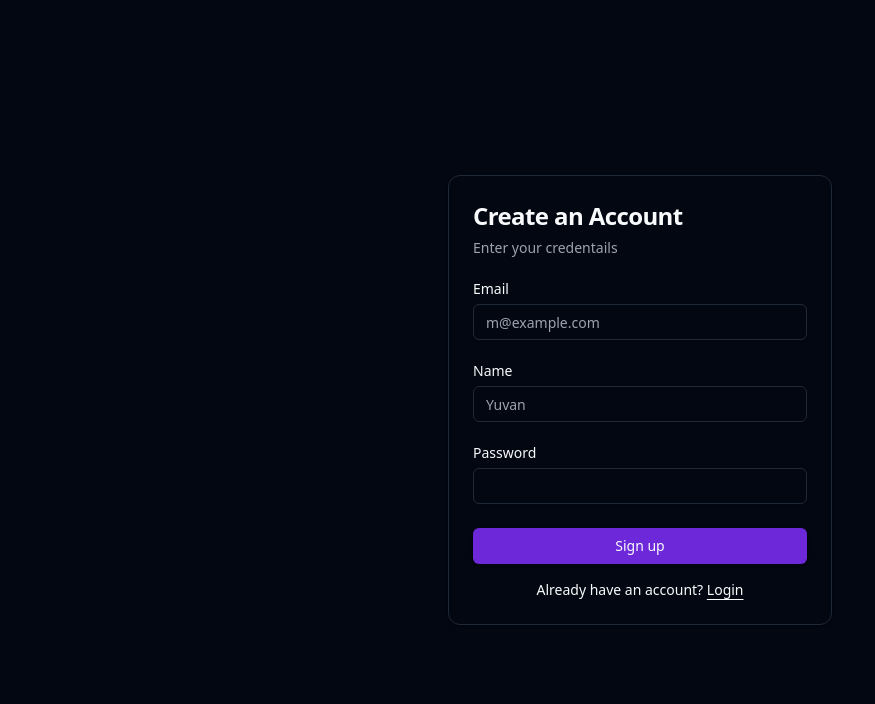
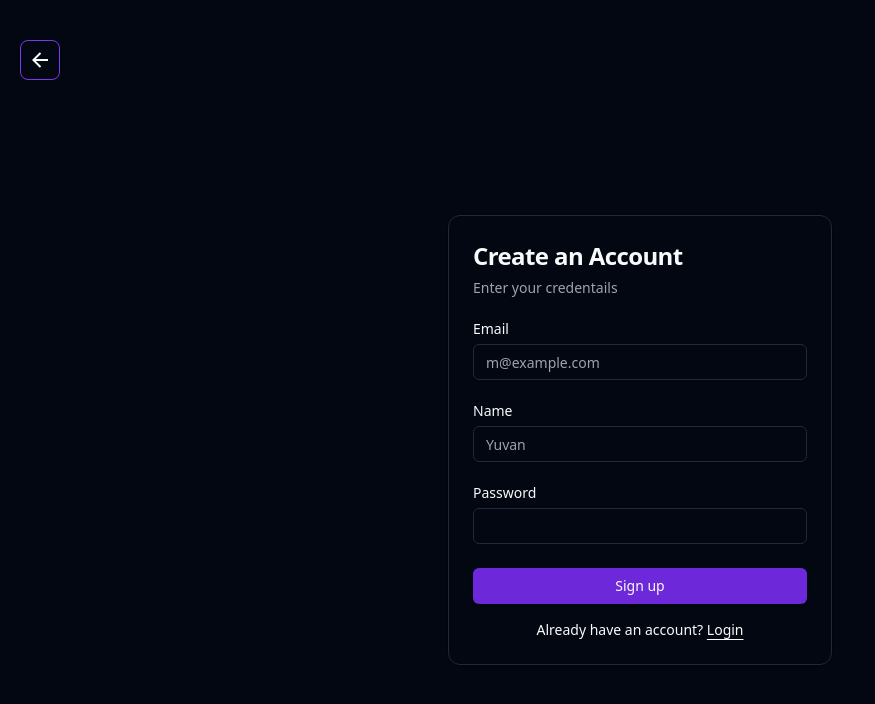
Before and after one commit to YuvanX/thoughts, a React (Vite) app in the folder frontend/: page /signup in a window 1280 px wide. Shown: the top 704 px of the page, without its empty margins (0-875 px from the left). Built offline with nearby package versions, Linux system fonts and the light colour scheme.

Commit message:
AddedNavigationArrow

```diff
--- a/frontend/package.json
+++ b/frontend/package.json
@@ -35,6 +35,7 @@
     "react": "^18.3.1",
     "react-dom": "^18.3.1",
     "react-router-dom": "^7.1.1",
+    "remixicon": "^4.6.0",
     "tailwind-merge": "^2.6.0",
     "tailwindcss-animate": "^1.0.7"
   },
--- /dev/null
+++ b/frontend/src/components/Arrow.tsx
@@ -0,0 +1,15 @@
+import {  RiArrowLeftLine } from "@remixicon/react"
+import { useNavigate } from "react-router-dom"
+
+const ArrowButton = () => {
+    const navigate = useNavigate();
+  return (
+    <div className="w-10 h-10 rounded-lg border border-customColor flex items-center justify-center  cursor-pointer">
+        <div onClick={() => navigate(-1)}>
+            <RiArrowLeftLine />
+        </div>
+    </div>
+  )
+}
+
+export default ArrowButton
--- a/frontend/src/components/BlogPage.tsx
+++ b/frontend/src/components/BlogPage.tsx
@@ -24,7 +24,7 @@ const BlogPage = ({
   }), [content])
 
   return (
-    <div className="flex justify-center pt-10 overflow-y-scroll">
+    <div className="flex justify-center overflow-y-scroll">
       <div className="max-w-3xl min-w-[350px] md:min-w-[500px] lg:min-w-[600px] px-4">
         <h1 className="text-4xl font-bold">{title}</h1>
         <div className="flex items-center gap-4 mt-6">
--- a/frontend/src/components/UserHeader.tsx
+++ b/frontend/src/components/UserHeader.tsx
@@ -76,7 +76,7 @@ const UserHeader = ({
   }
 
   return (
-    <div className="flex flex-col items-center h-56 mt-28">
+    <div className="flex flex-col items-center h-56 mt-20">
       <div className="w-20 h-20 bg-customColor rounded-full flex items-center justify-center text-xl mb-5">
         <span className="font-space text-3xl">{localStorage.getItem("name")?.[0]}</span>
       </div>
--- a/frontend/src/components/signup-form.tsx
+++ b/frontend/src/components/signup-form.tsx
@@ -13,6 +13,8 @@ import { useState } from "react"
 import { useNavigate } from "react-router-dom"
 import axios from "axios"
 import { BACKEND_URL } from "@/config"
+
+import ArrowButton from "./Arrow"
 
 export function SignUpForm({
   className,
@@ -37,7 +39,8 @@ export function SignUpForm({
     navigate("/blogs")
   }
   return (
-    <div className={cn("flex flex-col gap-6", className)} {...props}>
+    <div>
+      <div className={cn("flex flex-col gap-6", className)} {...props}>
       <Card>
         <CardHeader>
           <CardTitle className="text-2xl">Create an Account</CardTitle>
@@ -95,5 +98,6 @@ export function SignUpForm({
         </CardContent>
       </Card>
     </div>
+    </div>
   )
 }
--- a/frontend/src/components/skeletons/BlogPageSkeleton.tsx
+++ b/frontend/src/components/skeletons/BlogPageSkeleton.tsx
@@ -33,7 +33,7 @@ const BlogPageSkeleton = () => {
     },
   ];
   return (
-    <div className="min-h-screen bg-background px-10 lg:px-20  pt-28">
+    <div className="min-h-screen bg-background px-10 lg:px-20 pt-28">
       <main className="container py-8">
         <div className="grid gap-6 md:grid-cols-2 lg:grid-cols-3">
           {blogs.map((blog) => {
--- a/frontend/src/pages/Blogs.tsx
+++ b/frontend/src/pages/Blogs.tsx
@@ -6,7 +6,6 @@ const Blogs = () => {
   return (
     <div>
       <NavBar />
-
       <BlogComponent />
     </div>
   );
--- a/frontend/src/pages/DetailedBlogPage.tsx
+++ b/frontend/src/pages/DetailedBlogPage.tsx
@@ -5,6 +5,7 @@ import { useEffect, useState } from "react";
 import { useParams } from "react-router-dom";
 import DetailedBlogPageSkeleton from "@/components/skeletons/DetailedBlogPage";
 import NavBar from "@/components/NavBar";
+import ArrowButton from "@/components/Arrow";
 
 type Blog = {
   id: string;
@@ -46,7 +47,8 @@ const DetailedBlogPage = () => {
     <div>
       <NavBar/>
       <div>
-      {loading ? <DetailedBlogPageSkeleton/> : <div className="pt-28">
+      {loading ? <DetailedBlogPageSkeleton/> : <div className="pt-16">
+        <div className="mt-10 ml-4 lg:ml-20 mb-5"><ArrowButton/></div>
       <BlogPage
         id={blog.id}
         author={blog.author.name}
--- a/frontend/src/pages/SignIn.tsx
+++ b/frontend/src/pages/SignIn.tsx
@@ -1,10 +1,16 @@
+import ArrowButton from "@/components/Arrow";
 import { LoginForm } from "@/components/signin-form";
 
 const SignIn = () => {
   return (
-    <div className="flex min-h-svh w-full items-center justify-center p-6 md:p-10">
-      <div className="w-full max-w-sm">
-        <LoginForm />
+    <div className="flex flex-col min-h-screen">
+      <div className="mt-10 ml-5">
+        <ArrowButton />
+      </div>
+      <div className="flex flex-grow items-center justify-center p-6 md:p-10">
+        <div className="w-full max-w-sm">
+          <LoginForm />
+        </div>
       </div>
     </div>
   );
--- a/frontend/src/pages/SignUp.tsx
+++ b/frontend/src/pages/SignUp.tsx
@@ -1,10 +1,16 @@
+import ArrowButton from "@/components/Arrow";
 import { SignUpForm } from "@/components/signup-form";
 
-const  SignUp = () => {
+const SignUp = () => {
   return (
-    <div className="flex min-h-svh w-full items-center justify-center p-6 md:p-10">
-      <div className="w-full max-w-sm">
-        <SignUpForm />
+    <div className="flex flex-col min-h-screen">
+      <div className="mt-10 ml-5">
+        <ArrowButton />
+      </div>
+      <div className="flex flex-grow items-center justify-center p-6 md:p-10">
+        <div className="w-full max-w-sm">
+          < SignUpForm/>
+        </div>
       </div>
     </div>
   );
--- a/frontend/src/pages/UserBlogsPage.tsx
+++ b/frontend/src/pages/UserBlogsPage.tsx
@@ -1,4 +1,4 @@
-import NavBar from "@/components/NavBar";
+import ArrowButton from "@/components/Arrow";
 import UserBlogComponent from "@/components/UserBlogComponent";
 import UserHeader from "@/components/UserHeader";
 import { BACKEND_URL } from "@/config";
@@ -30,8 +30,15 @@ const UserBlogsPage = () => {
     fetch();
   }, []);
 
+  if(!userBlogs) {
+    return <div className="w-full mt-28 flex justify-center items-center">
+    <div>No Blogs avaliable...</div>
+  </div>
+  }
+
   return (
     <div>
+      <div className="mt-10 ml-4 lg:ml-20 mb-5"><ArrowButton/></div>
       <UserHeader setBlog={setUserBlogs} />
       <div>
         {userBlogs.length > 0 ? (
```
Also changed, not shown: 1 other file (tests, documents, lock files or other folders).
